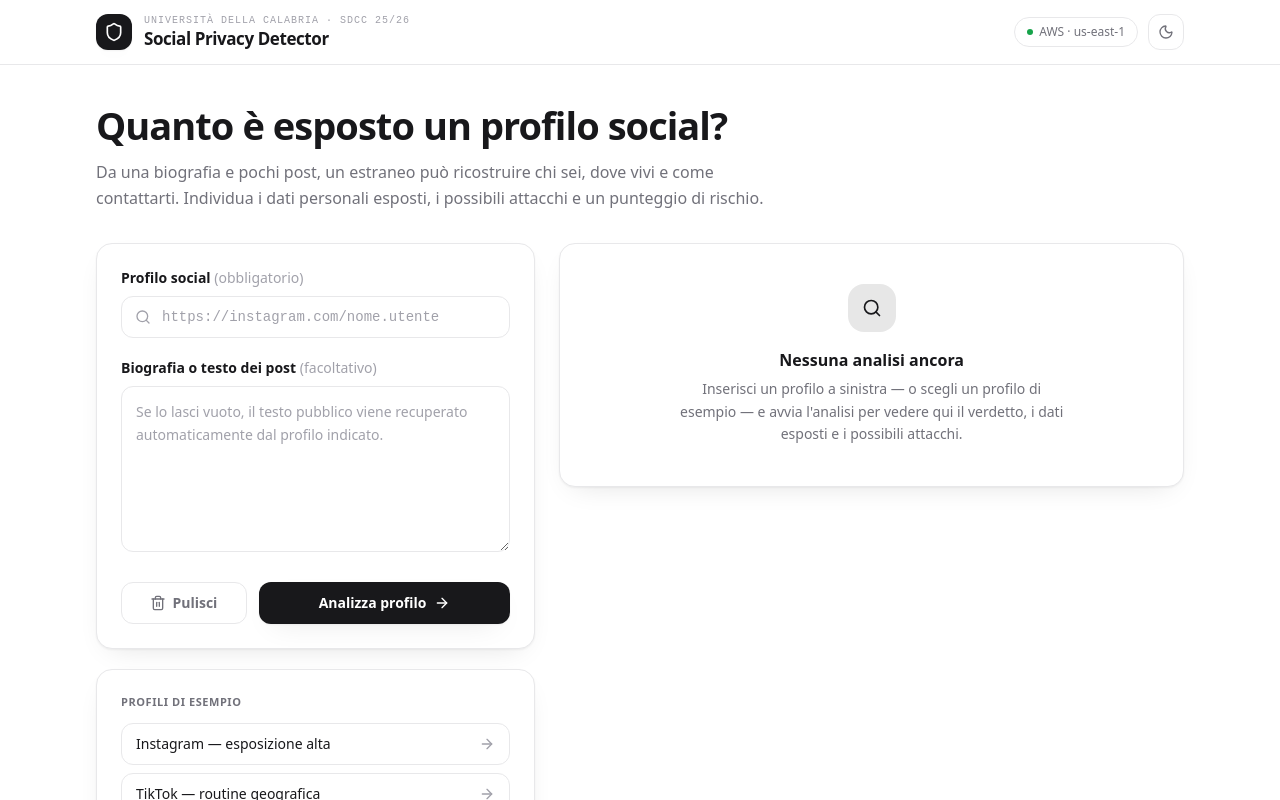
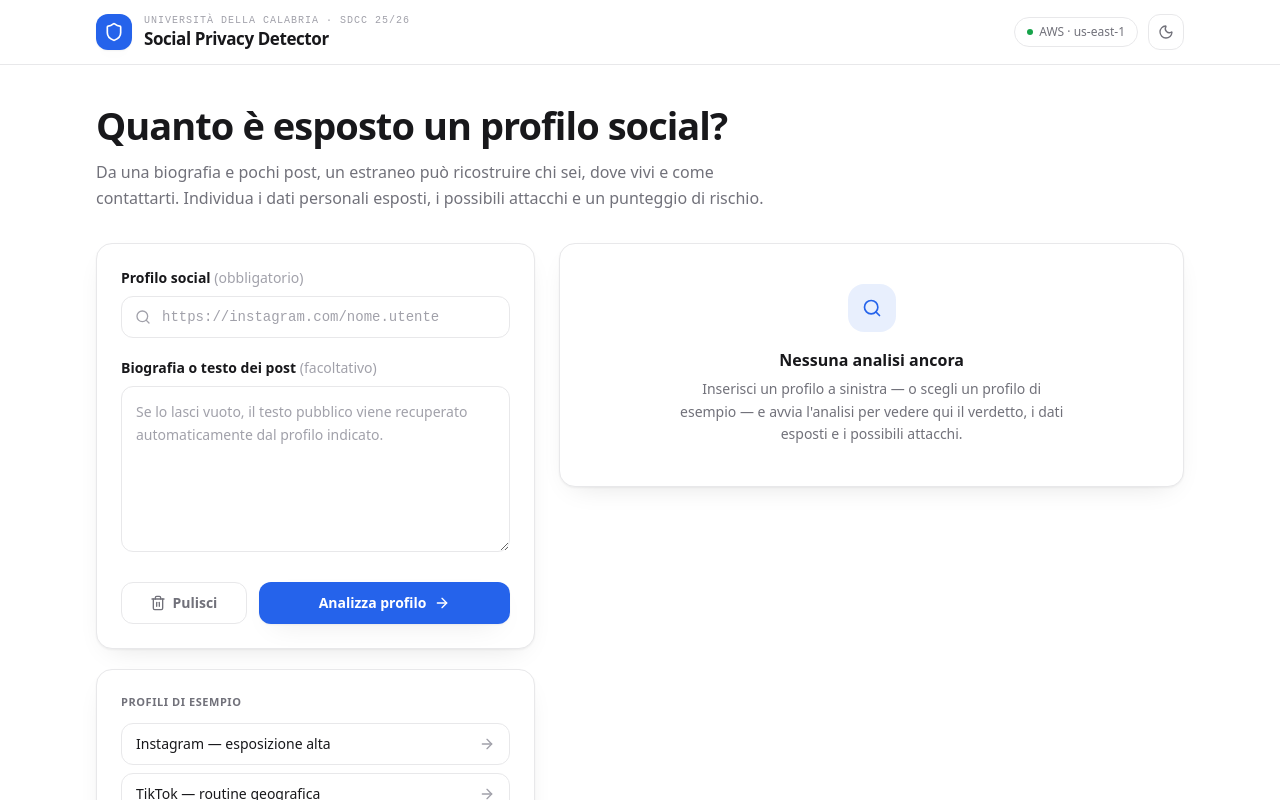
Before and after one commit to filippoabbeduto/social-privacy-detector, a React (Vite) app in the folder frontend/: page / in a window 1280 px wide. Shown: the top 800 px of the page. Built offline with nearby package versions, Linux system fonts and the light colour scheme.

Commit message:
style(frontend): accento blu freddo (non confligge con la scala rischio)

```diff
--- a/frontend/src/index.css
+++ b/frontend/src/index.css
@@ -52,9 +52,9 @@
   --c-ink: #18181b;
   --c-muted: #71717a;
   --c-faint: #a1a1aa;
-  /* Accento NEUTRO (inchiostro scuro): i bottoni/azioni non competono con la
-     scala calda del rischio. Il colore saturo resta ESCLUSIVAMENTE al rischio. */
-  --c-accent: #18181b;
+  /* Accento FREDDO (blu): fuori dalla scala calda del rischio (rosso/ambra/verde),
+     quindi non vi compete mai. Blu = affidabilità/sicurezza, adatto a un tool privacy. */
+  --c-accent: #2563eb;
   --c-accentink: #ffffff;
   /* Colori rischio vividi e marcati (rosso/ambra/verde pieni), ben distinti tra
      loro e con buon contrasto su bianco. */
@@ -74,9 +74,9 @@
   --c-ink: #f4f4f5;
   --c-muted: #a1a1aa;
   --c-faint: #6b6b73;
-  /* Accento neutro anche sullo scuro: chiaro su fondo nero (bottone quasi bianco). */
-  --c-accent: #f4f4f5;
-  --c-accentink: #0a0a0b;
+  /* Accento blu anche sullo scuro (un filo più chiaro per staccare dal nero). */
+  --c-accent: #3b82f6;
+  --c-accentink: #ffffff;
   --c-high: #e2685a;
   --c-med: #e0aa52;
   --c-low: #63b17f;
```
